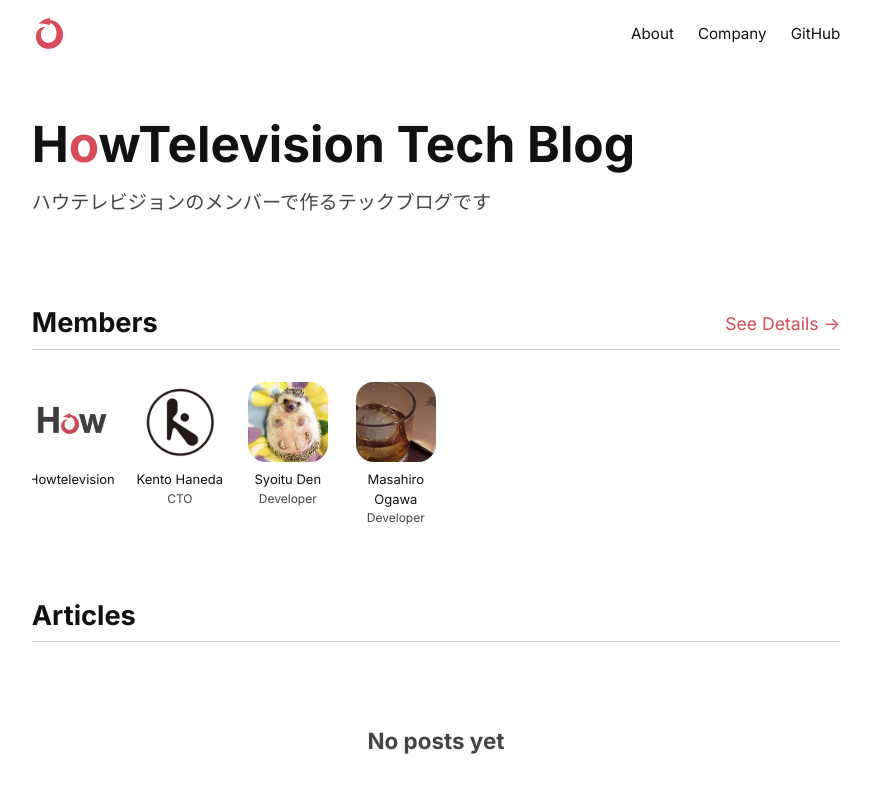
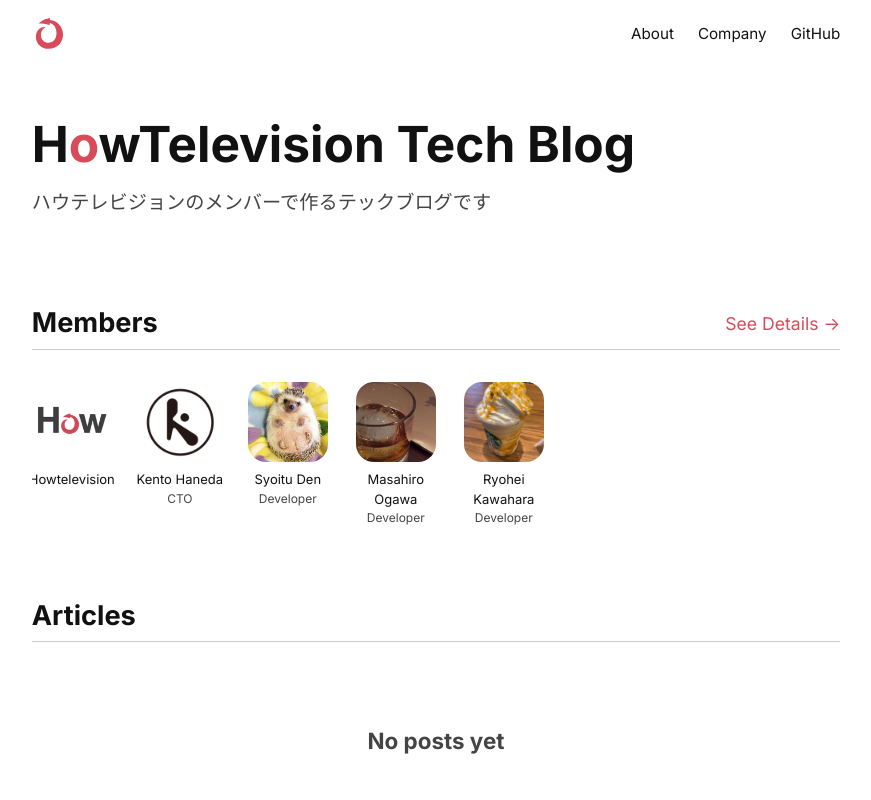
Before and after one commit to howtv/tech-blog, a Next.js app: page / in a window 1280 px wide. Shown: the top 800 px of the page, without its empty margins (204-1075 px from the left). Built offline with nearby package versions, Linux system fonts and the light colour scheme.

Commit message:
add profile

```diff
--- a/members.ts
+++ b/members.ts
@@ -51,5 +51,17 @@
       "https://zenn.dev/mshr_dec/feed",
       "https://qiita.com/MSHR-Dec/feed"
     ],
-  }
+  },
+  {
+    id: "rrih",
+    name: "Ryohei Kawahara",
+    role: "Developer",
+    bio: "origami",
+    avatarSrc: "/avatars/rrih.png",
+    sources: [
+      "https://zenn.dev/ro/feed",
+      "https://qiita.com/rrih/feed",
+    ],
+    githubUsername: "rrih",
+  },
 ];
```
Also changed, not shown: public/avatars/rrih.png (added).
